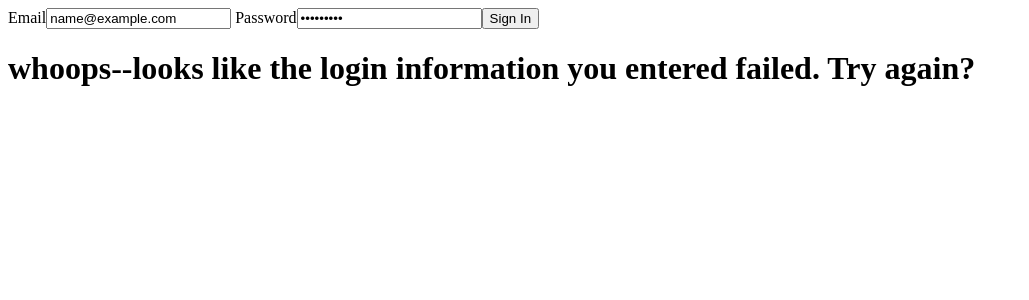
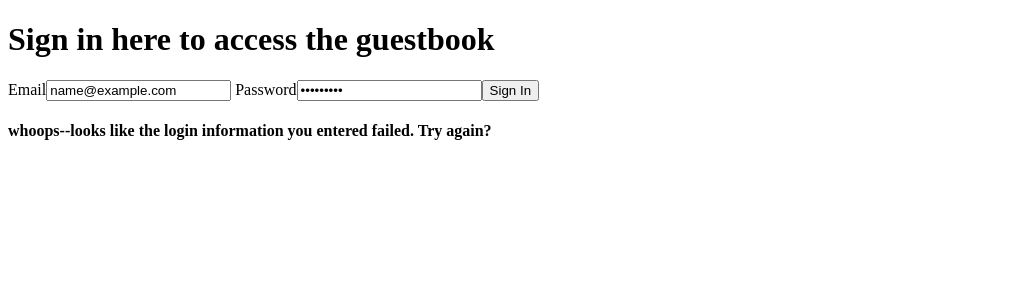
Before and after one commit to trianacerda/guestbook, a React app: page /login in a window 1280 px wide. Both pictures are taken after typing "name@example.com", "Sample123" into the empty fields and a click on the button "Sign In". Shown: the top 300 px of the page, without its empty margins (0-1029 px from the left). Built offline with nearby package versions, Linux system fonts and the light colour scheme.

Commit message:
added messaging and change small styling to login page

```diff
--- a/src/views/Login/Login.jsx
+++ b/src/views/Login/Login.jsx
@@ -27,6 +27,7 @@ export default function Login() {
 
   return (
     <>
+      <h1> Sign in here to access the guestbook</h1>
       <form onSubmit={handleLogin}>
         <label aria-label="email">Email</label>
         <input
@@ -48,7 +49,7 @@ export default function Login() {
           Sign In
         </button>
       </form>
-      {error && <h1>{error}</h1>}
+      {error && <h4>{error}</h4>}
     </>
   );
 }
```
